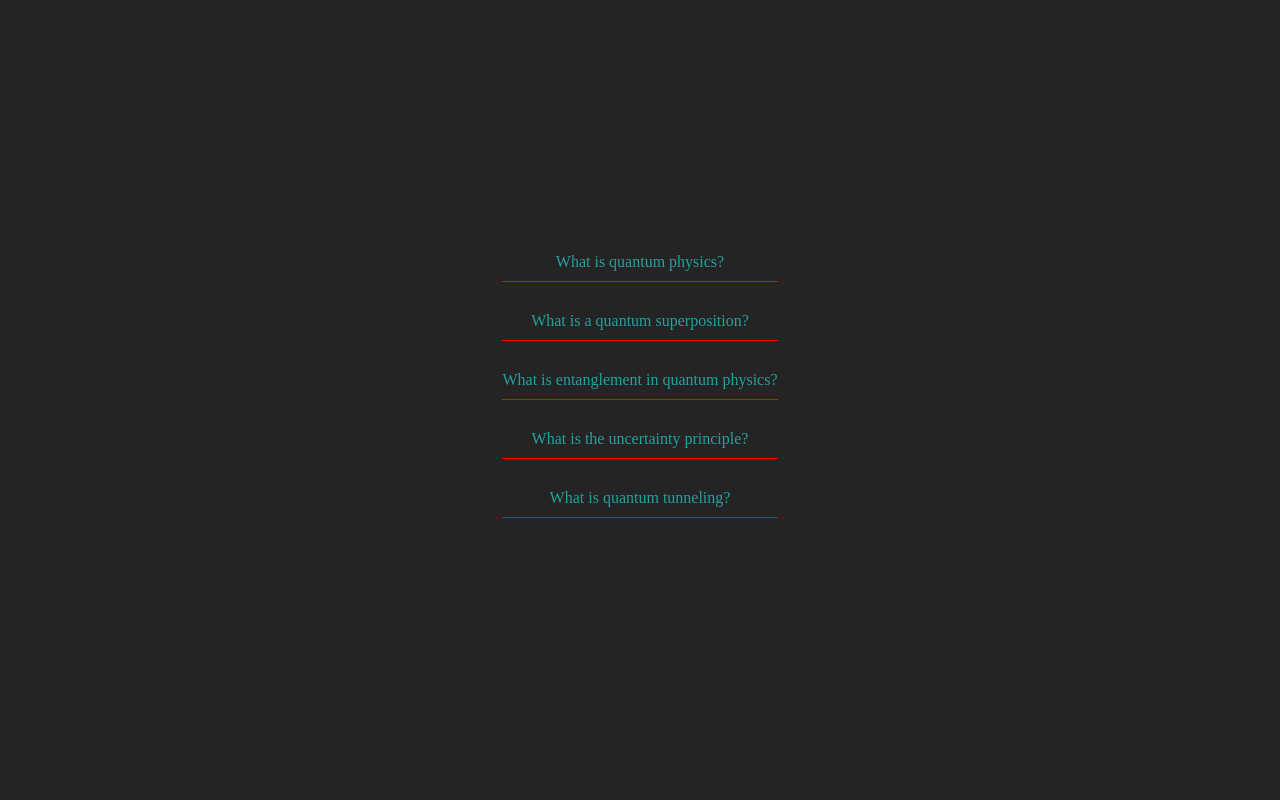
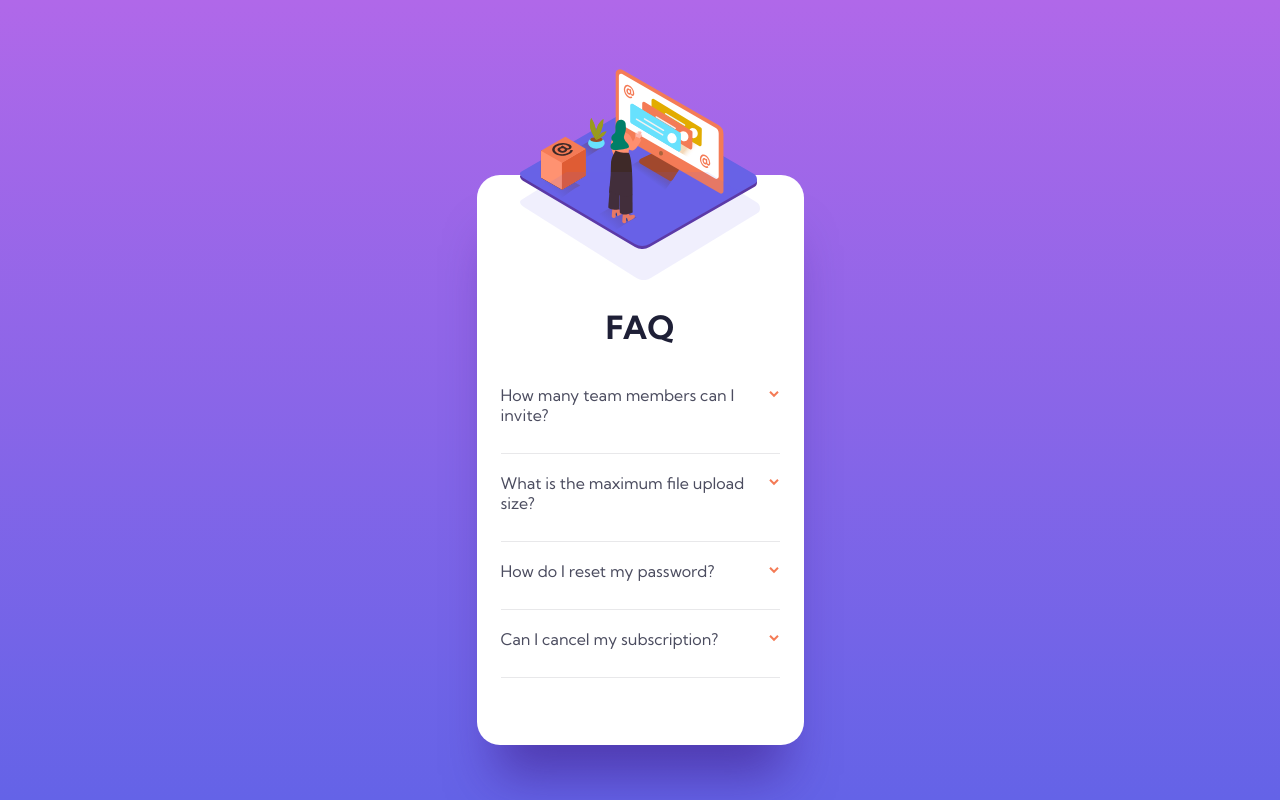
Before and after one commit to giorgi1001/Accordion, a React (Vite) app: page / in a window 1280 px wide. Built offline with nearby package versions, Linux system fonts and the light colour scheme.

Commit message:
add illustration

```diff
--- a/src/App.css
+++ b/src/App.css
@@ -1,9 +1,29 @@
-.question-div {
-  margin-bottom: 30px;
-  border-bottom: 1px solid red;
+.contaiener {
+  margin-top: 120px;
+  width: 327px;
+  padding: 132px 24px 48px;
+  border-radius: 23px;
+  background: #fff;
+  box-shadow: 0px 50px 50px -20px rgba(53, 18, 122, 0.5);
+  position: relative;
+}
+
+h1 {
+  color: #1e1f36;
+  margin-bottom: 38px;
   text-align: center;
-  cursor: pointer;
 }
-.question-div p {
-  margin-bottom: 10px;
+.womanImg {
+  width: 237px;
+  height: 180px;
+  position: absolute;
+  top: -106px;
+  left: 43px;
 }
+.shadow {
+  width: 240px;
+  height: 108px;
+  position: absolute;
+  top: -3px;
+  left: 43px;
+}
--- a/src/App.jsx
+++ b/src/App.jsx
@@ -2,6 +2,8 @@ import { useState } from "react";
 import "./App.css";
 import Question from "./components/question/Question";
 import questions from "./questions.json";
+import patternMobile from "/bg-pattern-mobile.svg";
+import womanImg from "/illustration-woman-online-mobile.svg";
 
 function App() {
   const [active, setActive] = useState(null);
@@ -9,6 +11,10 @@ function App() {
   return (
     <>
       <div className="contaiener">
+        <img className="womanImg" src={womanImg} alt="womanImg" />
+        <img className="shadow" src={patternMobile} alt="pattern mobile img" />
+
+        <h1>FAQ</h1>
         {questions.map((questionObj, index) => (
           <Question
             key={index}
--- a/src/components/question/Question.jsx
+++ b/src/components/question/Question.jsx
@@ -1,5 +1,6 @@
 import React from "react";
 import "./question.css";
+import arrowImg from "/icon-arrow-down.svg";
 
 export default function Question({
   active,
@@ -21,8 +22,18 @@ export default function Question({
       >
         {questionObj.question}
       </p>
+
+      <img
+        className="arrow"
+        src={arrowImg}
+        alt="arrow icon"
+        style={{
+          transform: active === questionNumber ? "rotate(-180deg)" : "",
+        }}
+      />
+
       {active === questionNumber ? (
-        <p className="answer">Answer {questionObj.answer}</p>
+        <p className="answer"> {questionObj.answer}</p>
       ) : null}
     </div>
   );
--- a/src/components/question/question.css
+++ b/src/components/question/question.css
@@ -1,6 +1,21 @@
 .question {
-  color: rgb(35, 161, 157);
+  color: #4b4c5f;
 }
 .answer {
-  color: rgb(55, 206, 206);
+  color: #787887;
 }
+.question-div {
+  margin-bottom: 19px;
+  border-bottom: 1px solid #e8e8ea;
+  padding-bottom: 18px;
+  cursor: pointer;
+  position: relative;
+}
+.question-div p {
+  margin-bottom: 10px;
+}
+.arrow {
+  position: absolute;
+  right: 1px;
+  top: 6px;
+}
--- a/src/index.css
+++ b/src/index.css
@@ -1,3 +1,5 @@
+@import url("https://fonts.googleapis.com/css2?family=Kumbh+Sans:wght@100..900&display=swap");
+
 :root {
   color-scheme: light dark;
   color: rgba(255, 255, 255, 0.87);
@@ -8,6 +10,7 @@
   margin: 0;
   padding: 0;
   box-sizing: border-box;
+  font-family: "Kumbh Sans", sans-serif;
 }
 body {
   min-height: 100vh;
@@ -15,4 +18,5 @@ body {
   flex-direction: column;
   justify-content: center;
   align-items: center;
+  background: linear-gradient(180deg, #b068e9 0%, #6463e7 100%);
 }
--- a/src/questions.json
+++ b/src/questions.json
@@ -1,22 +1,18 @@
 [
   {
-    "question": "What is quantum physics?",
-    "answer": "Quantum physics is the branch of physics that deals with the behavior of matter and energy at the scale of atoms and subatomic particles. It provides a mathematical framework for understanding and predicting the properties and behavior of these particles."
+    "question": "How many team members can I invite?",
+    "answer": "You can invite up to 10 team members."
   },
   {
-    "question": "What is a quantum superposition?",
-    "answer": "Quantum superposition is the principle that a quantum system can exist in multiple states or configurations simultaneously until it is measured or observed. This concept is famously illustrated by Schrödinger's cat thought experiment."
+    "question": "What is the maximum file upload size?",
+    "answer": "No more than 2GB. All files in your account must fit your allotted storage space."
   },
   {
-    "question": "What is entanglement in quantum physics?",
-    "answer": "Quantum entanglement is a phenomenon where two or more particles become interconnected in such a way that the state of one particle cannot be described independently of the state of the other particles, even when separated by large distances. Changes to the state of one particle will instantaneously affect the state of the entangled particles."
+    "question": "How do I reset my password?",
+    "answer": "Go to the settings page and click on 'Reset Password'. Follow the instructions."
   },
   {
-    "question": "What is the uncertainty principle?",
-    "answer": "The uncertainty principle, formulated by Werner Heisenberg, states that it is impossible to simultaneously know both the exact position and exact momentum of a particle. The more precisely one of these properties is known, the less precisely the other can be known."
-  },
-  {
-    "question": "What is quantum tunneling?",
-    "answer": "Quantum tunneling is the phenomenon where particles can pass through a potential energy barrier that they classically shouldn't be able to pass. This occurs because of the wave-like properties of particles at the quantum level, allowing them to 'tunnel' through barriers."
+    "question": "Can I cancel my subscription?",
+    "answer": "Yes, you can cancel your subscription anytime from the account settings."
   }
 ]
```
